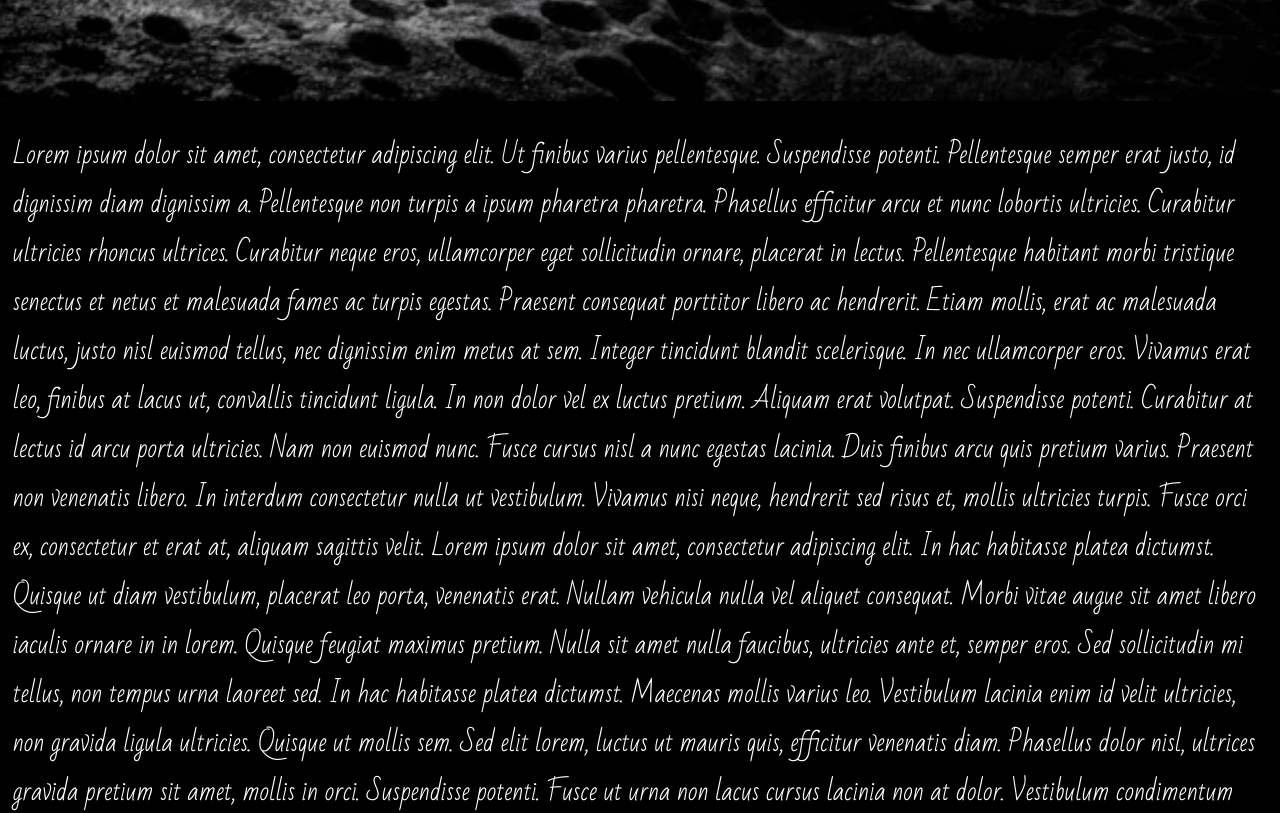
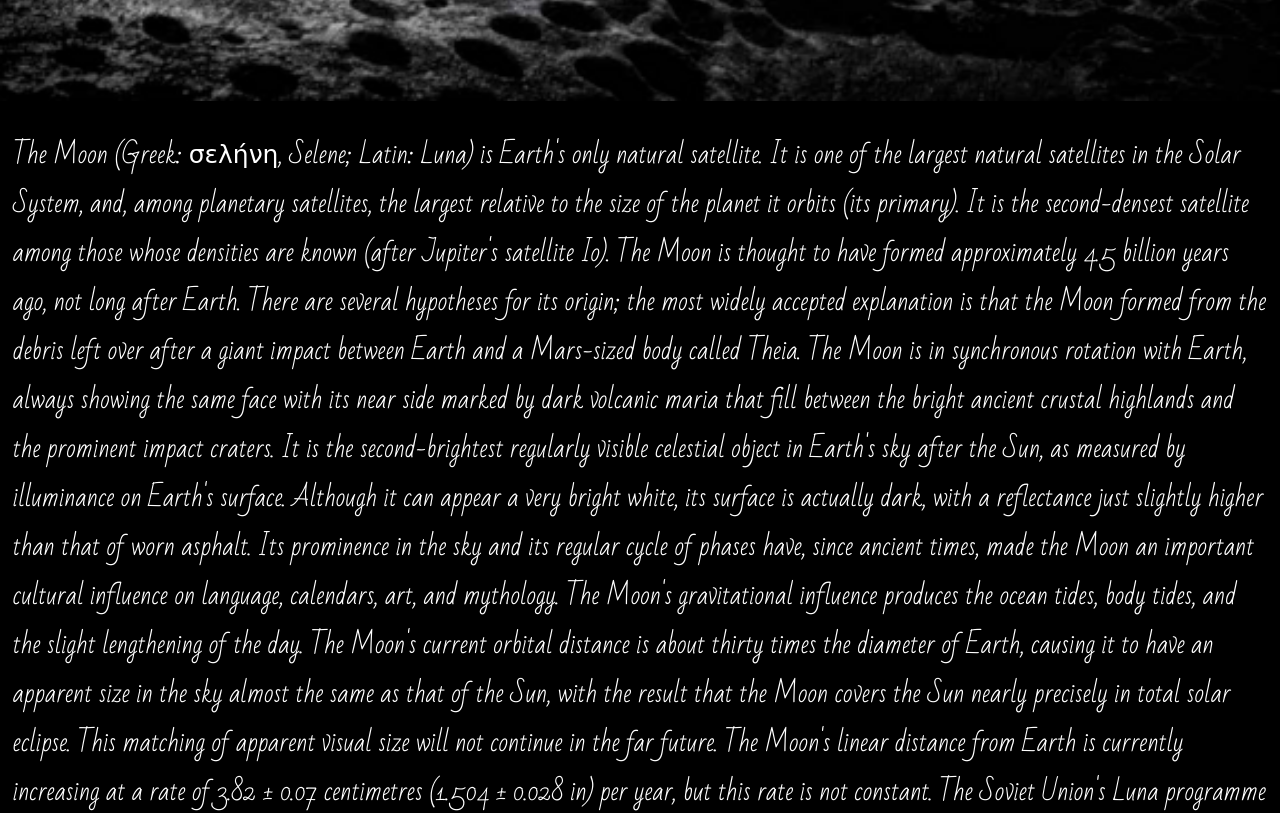
Before and after one commit to kellymarieod/Project-1-Profile-Images, a plain HTML site: page index.html in a window 1280 px wide. Shown: the part 1920-2733 px from the top of the page. Drawn offline with Linux system fonts and the light colour scheme.

Commit message:
changed text away from latin

```diff
--- a/index.html
+++ b/index.html
@@ -59,15 +59,15 @@
 
 <!-- Lorem Ipsum test filler -->
     <div class="main-content">
-      <p> Lorem ipsum dolor sit amet, consectetur adipiscing elit. Ut finibus varius pellentesque. Suspendisse potenti. Pellentesque semper erat justo, id dignissim diam dignissim a. Pellentesque non turpis a ipsum pharetra pharetra. Phasellus efficitur arcu et nunc lobortis ultricies. Curabitur ultricies rhoncus ultrices. Curabitur neque eros, ullamcorper eget sollicitudin ornare, placerat in lectus. Pellentesque habitant morbi tristique senectus et netus et malesuada fames ac turpis egestas. Praesent consequat porttitor libero ac hendrerit. Etiam mollis, erat ac malesuada luctus, justo nisl euismod tellus, nec dignissim enim metus at sem. Integer tincidunt blandit scelerisque. In nec ullamcorper eros.
+      <p> The Moon (Greek: σελήνη, Selene; Latin: Luna) is Earth's only natural satellite. It is one of the largest natural satellites in the Solar System, and, among planetary satellites, the largest relative to the size of the planet it orbits (its primary). It is the second-densest satellite among those whose densities are known (after Jupiter's satellite Io).
 
-      Vivamus erat leo, finibus at lacus ut, convallis tincidunt ligula. In non dolor vel ex luctus pretium. Aliquam erat volutpat. Suspendisse potenti. Curabitur at lectus id arcu porta ultricies. Nam non euismod nunc. Fusce cursus nisl a nunc egestas lacinia. Duis finibus arcu quis pretium varius. Praesent non venenatis libero. In interdum consectetur nulla ut vestibulum. Vivamus nisi neque, hendrerit sed risus et, mollis ultricies turpis. Fusce orci ex, consectetur et erat at, aliquam sagittis velit. Lorem ipsum dolor sit amet, consectetur adipiscing elit. In hac habitasse platea dictumst.
+        The Moon is thought to have formed approximately 4.5 billion years ago, not long after Earth. There are several hypotheses for its origin; the most widely accepted explanation is that the Moon formed from the debris left over after a giant impact between Earth and a Mars-sized body called Theia.
 
-      Quisque ut diam vestibulum, placerat leo porta, venenatis erat. Nullam vehicula nulla vel aliquet consequat. Morbi vitae augue sit amet libero iaculis ornare in in lorem. Quisque feugiat maximus pretium. Nulla sit amet nulla faucibus, ultricies ante et, semper eros. Sed sollicitudin mi tellus, non tempus urna laoreet sed. In hac habitasse platea dictumst. Maecenas mollis varius leo. Vestibulum lacinia enim id velit ultricies, non gravida ligula ultricies.
+        The Moon is in synchronous rotation with Earth, always showing the same face with its near side marked by dark volcanic maria that fill between the bright ancient crustal highlands and the prominent impact craters. It is the second-brightest regularly visible celestial object in Earth's sky after the Sun, as measured by illuminance on Earth's surface. Although it can appear a very bright white, its surface is actually dark, with a reflectance just slightly higher than that of worn asphalt. Its prominence in the sky and its regular cycle of phases have, since ancient times, made the Moon an important cultural influence on language, calendars, art, and mythology.
 
-      Quisque ut mollis sem. Sed elit lorem, luctus ut mauris quis, efficitur venenatis diam. Phasellus dolor nisl, ultrices gravida pretium sit amet, mollis in orci. Suspendisse potenti. Fusce ut urna non lacus cursus lacinia non at dolor. Vestibulum condimentum velit bibendum, interdum tellus nec, porttitor arcu. Quisque convallis congue mi ut lobortis. Nam rutrum ante leo, sit amet vehicula tellus fermentum sed.
+        The Moon's gravitational influence produces the ocean tides, body tides, and the slight lengthening of the day. The Moon's current orbital distance is about thirty times the diameter of Earth, causing it to have an apparent size in the sky almost the same as that of the Sun, with the result that the Moon covers the Sun nearly precisely in total solar eclipse. This matching of apparent visual size will not continue in the far future. The Moon's linear distance from Earth is currently increasing at a rate of 3.82 ± 0.07 centimetres (1.504 ± 0.028 in) per year, but this rate is not constant.
 
-      Morbi imperdiet consectetur fringilla. Morbi sit amet tincidunt sapien, sed tempor odio. Fusce metus neque, molestie quis tortor nec, facilisis finibus nisi. Duis tempor consectetur aliquam. Pellentesque lectus metus, viverra eu velit ac, suscipit euismod elit. Praesent sodales, nulla consequat lobortis fermentum, justo nulla consequat ipsum, a sodales lorem sapien id ligula. In mattis sapien sem, eu tempor urna fermentum eleifend. Integer ornare elit at eleifend gravida. Sed interdum odio ac commodo mollis. Nunc ultrices tincidunt tempor. Mauris eget neque non orci interdum sodales at sit amet tortor. Cras aliquam ac lectus bibendum auctor. Sed quis justo non diam commo. </p>
+        The Soviet Union's Luna programme was the first to reach the Moon with unmanned spacecraft in 1959; the United States' NASA Apollo program achieved the only manned missions to date, beginning with the first manned lunar orbiting mission by Apollo 8 in 1968, and six manned lunar landings between 1969 and 1972, with the first being Apollo 11. These missions returned over 380 kg (840 lb) of lunar rocks, which have been used to develop a geological understanding of the Moon's origin, the formation of its internal structure, and its subsequent history. After the Apollo 17 mission in 1972, the Moon has been visited only by unmanned spacecraft. </p>
   </div>
 
 
```
Also changed, not shown: 1 other file.
